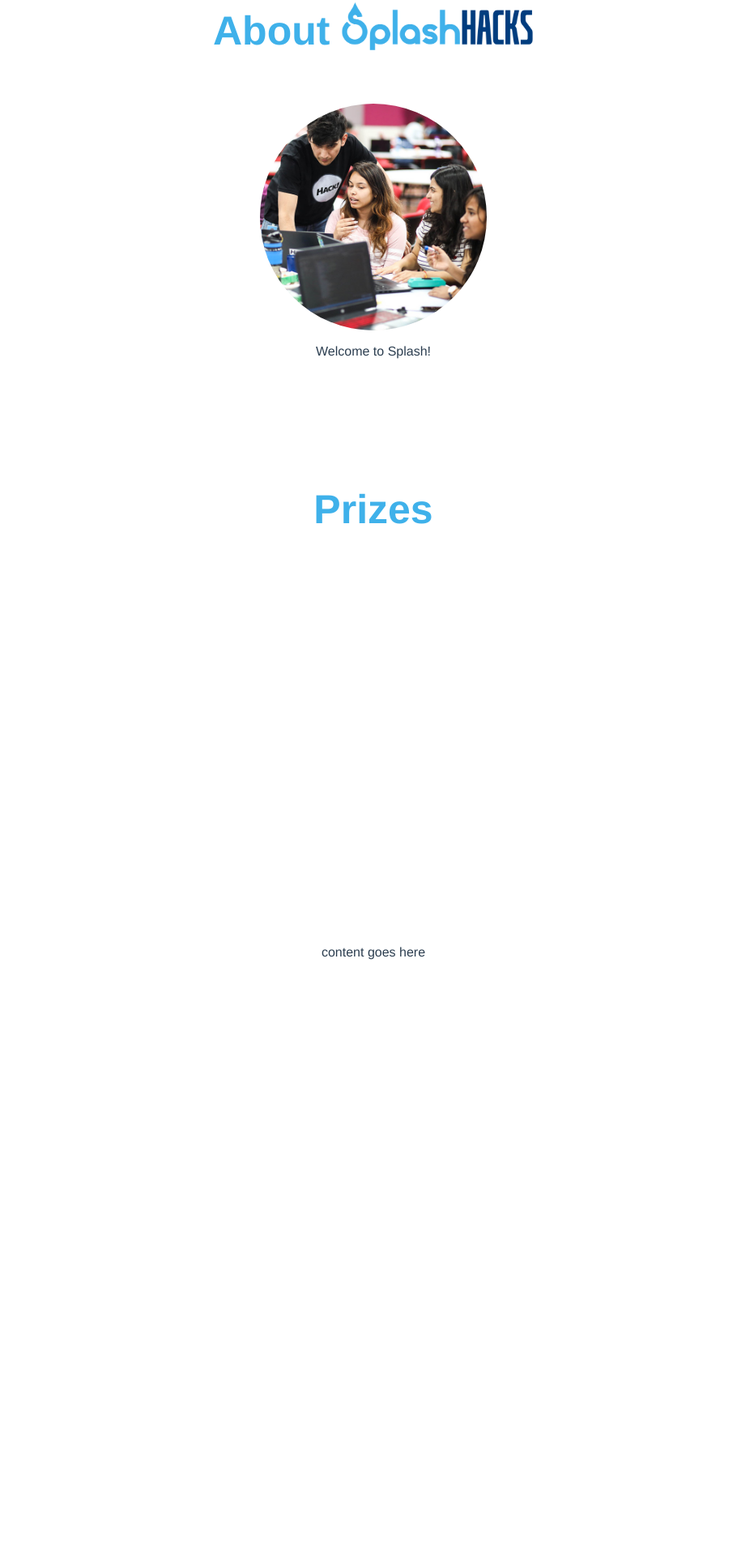
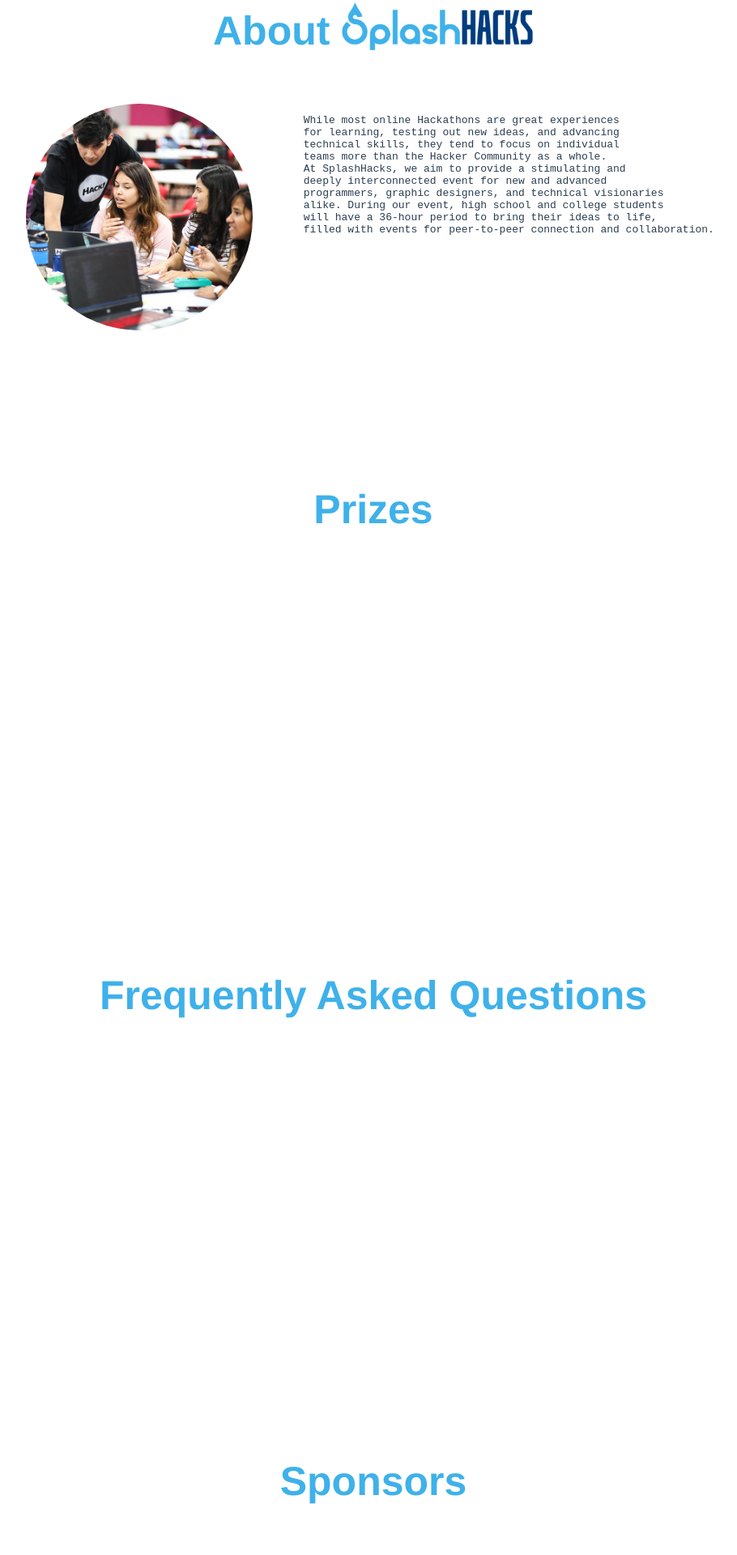
Before and after one commit to splashhacks/web, a Vue app: page / in a window 1280 px wide. Shown: the part 1080-3000 px from the top of the page at 81% size, without its empty margins (179-1089 px from the left). Before the commit the page ends 2740 px from the top, so only its background shows below. Built offline with nearby package versions, Linux system fonts and the light colour scheme.

Commit message:
someUpdates

```diff
--- a/src/components/Home.vue
+++ b/src/components/Home.vue
@@ -11,8 +11,18 @@
       </div>
       <div class="infoBox">
       <!-- Placeholder image (probably doesn't need an image anyway) -->
-      <div><img src="~@/assets/helping.jpg" id="medImg"></div>
-      <div><p>Welcome to Splash!</p></div>
+      <div><img src="~@/assets/helping.jpg" id="infoImg"></div>
+      <div id="infoDetails"><pre>
+        While most online Hackathons are great experiences
+        for learning, testing out new ideas, and advancing
+        technical skills, they tend to focus on individual
+        teams more than the Hacker Community as a whole.
+        At SplashHacks, we aim to provide a stimulating and
+        deeply interconnected event for new and advanced
+        programmers, graphic designers, and technical visionaries
+        alike. During our event, high school and college students
+        will have a 36-hour period to bring their ideas to life,
+        filled with events for peer-to-peer connection and collaboration. </pre></div>
       </div>
     </div>
     <div class="content">
@@ -23,10 +33,36 @@
       </div>
     </div>
     <div class="content">
-
-       <div class="card">content goes here</div>
+      <div class="card">
+      <h1 class="subtitle">
+      Frequently Asked Questions
+      </h1>
+      </div>
+    </div>
+    <div class="content">
+      <div class="card">
+      <h1 class="subtitle">
+      Sponsors
+      </h1>
+      </div>
+    </div>
+    <div class="content">
+      <div class="card">
+      <h1 class="subtitle">
+      SplashHacks Team
+      </h1>
+      </div>
+    </div>
+    <div class="bottomNavBar">
+      <div class="card">
+      <h1 class="subtitle">
+      SplashHacks Team
+      </h1>
+      </div>
     </div>
   </div>
+
+
 
 </template>
 <script>
@@ -39,9 +75,33 @@ export default {
 </script>
 <style scoped>
 
+.bottomNavBar {
+  background-color:#3fb1ea;
+  overflow:hidden;
+  position:relative;
+  bottom:0%;
+  width:100%;
+}
+
 .infoBox {
+  display:flex;
   flex-wrap:wrap;
-  flex-direction:column-reverse;
+  flex-direction:row;
+  justify-content:center;
+}
+
+#infoImg {
+  height:35vh;
+  vertical-align:-15%;
+  border-radius:50%;
+
+}
+
+#infoDetails {
+  text-align:left;
+  justify-content:center;
+
+
 }
 
 #smallImg {
@@ -49,11 +109,7 @@ export default {
   vertical-align:-15%;
 }
 
-#medImg {
-  height:35vh;
-  vertical-align:-15%;
-  border-radius:50%
-}
+
 
 .content {
   height: 65vh;
```
